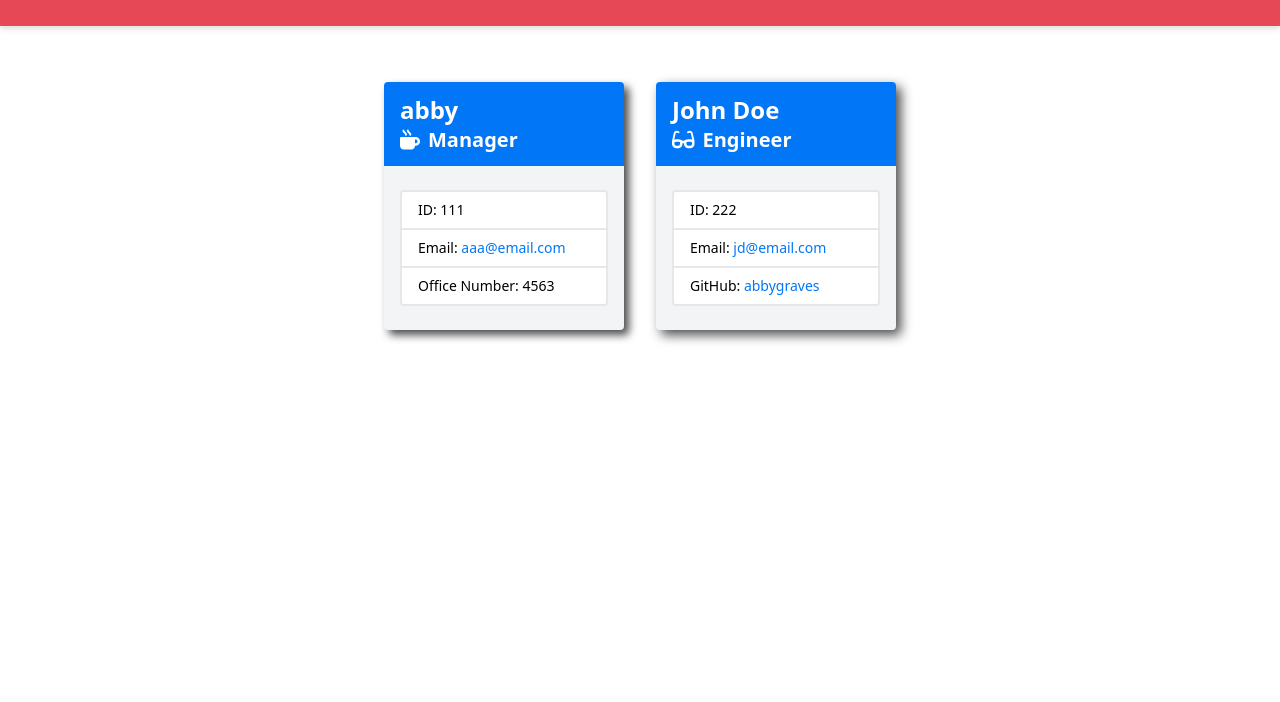
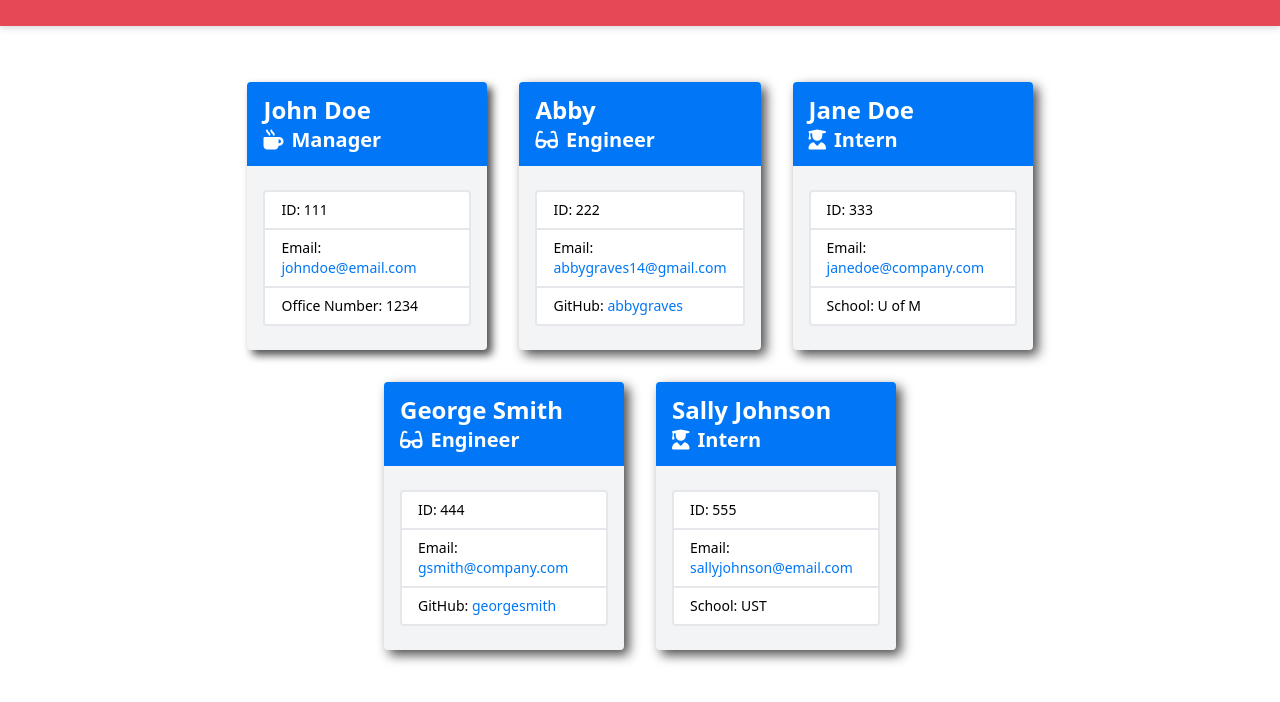
Before and after one commit to abbygraves/10-team-prof-gen, a website: page dist/index.html in a window 1280 px wide. Shown: the part 78-780 px from the top of the page. Drawn offline with nearby package versions, Linux system fonts and the light colour scheme.

```diff
--- a/dist/index.html
+++ b/dist/index.html
@@ -35,7 +35,7 @@
 
   <div class="bg-gray-100 rounded drop-shadow-[5px_5px_4px_rgba(76,76,76)] basis-1/4">
     <div class="bg-bright-blue rounded-t">
-      <h2 class="text-white text-2xl font-semibold px-4 pt-3">abby</h2>
+      <h2 class="text-white text-2xl font-semibold px-4 pt-3">John Doe</h2>
       <h3 class="text-white text-xl font-semibold pl-4 pb-3"><i class="fa-solid fa-mug-hot pr-2"></i>Manager</h3>
     </div>
     <div class="text-sm">
@@ -46,12 +46,12 @@
       </div>
       <div class="bg-white mx-4 px-4 py-2 border-x-2 border-solid border-gray-200">
         <p>Email:
-          <span class="text-bright-blue"><a href="mailto:aaa@email.com">aaa@email.com</a></span>
+          <span class="text-bright-blue"><a href="mailto:johndoe@email.com">johndoe@email.com</a></span>
         </p>
       </div>
       <div class="bg-white mx-4 mb-6 px-4 py-2 border-2 border-solid border-gray-200 rounded-b">
         <p>Office Number:
-          <span>4563</span>
+          <span>1234</span>
         </p>
       </div>
     </div>
@@ -59,7 +59,7 @@
 
   <div class="bg-gray-100 rounded drop-shadow-[5px_5px_6px_rgba(76,76,76)] basis-1/4">
     <div class="bg-bright-blue rounded-t">
-      <h2 class="text-white text-2xl font-semibold px-4 pt-3">John Doe</h2>
+      <h2 class="text-white text-2xl font-semibold px-4 pt-3">Abby</h2>
       <h3 class="text-white text-xl font-semibold pl-4 pb-3"><i class="fa-solid fa-glasses pr-2"></i>Engineer</h3>
     </div>
     <div class="text-sm">
@@ -70,7 +70,7 @@
       </div>
       <div class="bg-white mx-4 px-4 py-2 border-x-2 border-solid border-gray-200">
         <p>Email:
-          <span class="text-bright-blue"><a href="mailto:jd@email.com">jd@email.com</a></span>
+          <span class="text-bright-blue"><a href="mailto:abbygraves14@gmail.com">abbygraves14@gmail.com</a></span>
         </p>
       </div>
       <div class="bg-white mx-4 mb-6 px-4 py-2 border-2 border-solid border-gray-200 rounded-b">
@@ -81,6 +81,78 @@
     </div>
   </div>
 
+  <div class="bg-gray-100 rounded drop-shadow-[5px_5px_6px_rgba(76,76,76)] basis-1/4">
+    <div class="bg-bright-blue rounded-t">
+      <h2 class="text-white text-2xl font-semibold px-4 pt-3">Jane Doe</h2>
+      <h3 class="text-white text-xl font-semibold pl-4 pb-3"><i class="fa-solid fa-user-graduate pr-2"></i>Intern</h3>
+    </div>
+    <div class="text-sm">
+      <div class="bg-white mx-4 mt-6 px-4 py-2 border-2 border-solid border-gray-200 rounded-t">
+        <p>ID:
+          <span>333</span>
+        </p>
+      </div>
+      <div class="bg-white mx-4 px-4 py-2 border-x-2 border-solid border-gray-200">
+        <p>Email:
+          <span class="text-bright-blue"><a href="mailto:janedoe@company.com">janedoe@company.com</a></span>
+        </p>
+      </div>
+      <div class="bg-white mx-4 mb-6 px-4 py-2 border-2 border-solid border-gray-200 rounded-b">
+        <p>School:
+          <span>U of M</span>
+        </p>
+      </div>
+    </div>
+  </div>
+
+  <div class="bg-gray-100 rounded drop-shadow-[5px_5px_6px_rgba(76,76,76)] basis-1/4">
+    <div class="bg-bright-blue rounded-t">
+      <h2 class="text-white text-2xl font-semibold px-4 pt-3">George Smith</h2>
+      <h3 class="text-white text-xl font-semibold pl-4 pb-3"><i class="fa-solid fa-glasses pr-2"></i>Engineer</h3>
+    </div>
+    <div class="text-sm">
+      <div class="bg-white mx-4 mt-6 px-4 py-2 border-2 border-solid border-gray-200 rounded-t">
+        <p>ID:
+          <span>444</span>
+        </p>
+      </div>
+      <div class="bg-white mx-4 px-4 py-2 border-x-2 border-solid border-gray-200">
+        <p>Email:
+          <span class="text-bright-blue"><a href="mailto:gsmith@company.com">gsmith@company.com</a></span>
+        </p>
+      </div>
+      <div class="bg-white mx-4 mb-6 px-4 py-2 border-2 border-solid border-gray-200 rounded-b">
+        <p>GitHub:
+          <span class="text-bright-blue"><a href="https://www.github.com/georgesmith" target="_blank">georgesmith</a></span>
+        </p>
+      </div>
+    </div>
+  </div>
+
+  <div class="bg-gray-100 rounded drop-shadow-[5px_5px_6px_rgba(76,76,76)] basis-1/4">
+    <div class="bg-bright-blue rounded-t">
+      <h2 class="text-white text-2xl font-semibold px-4 pt-3">Sally Johnson</h2>
+      <h3 class="text-white text-xl font-semibold pl-4 pb-3"><i class="fa-solid fa-user-graduate pr-2"></i>Intern</h3>
+    </div>
+    <div class="text-sm">
+      <div class="bg-white mx-4 mt-6 px-4 py-2 border-2 border-solid border-gray-200 rounded-t">
+        <p>ID:
+          <span>555</span>
+        </p>
+      </div>
+      <div class="bg-white mx-4 px-4 py-2 border-x-2 border-solid border-gray-200">
+        <p>Email:
+          <span class="text-bright-blue"><a href="mailto:sallyjohnson@email.com">sallyjohnson@email.com</a></span>
+        </p>
+      </div>
+      <div class="bg-white mx-4 mb-6 px-4 py-2 border-2 border-solid border-gray-200 rounded-b">
+        <p>School:
+          <span>UST</span>
+        </p>
+      </div>
+    </div>
+  </div>
+
     </main>
   </body>
   </html>
```
Also changed, not shown: README.md, assets/images/team-prof-gen-screenshot.png (added).
